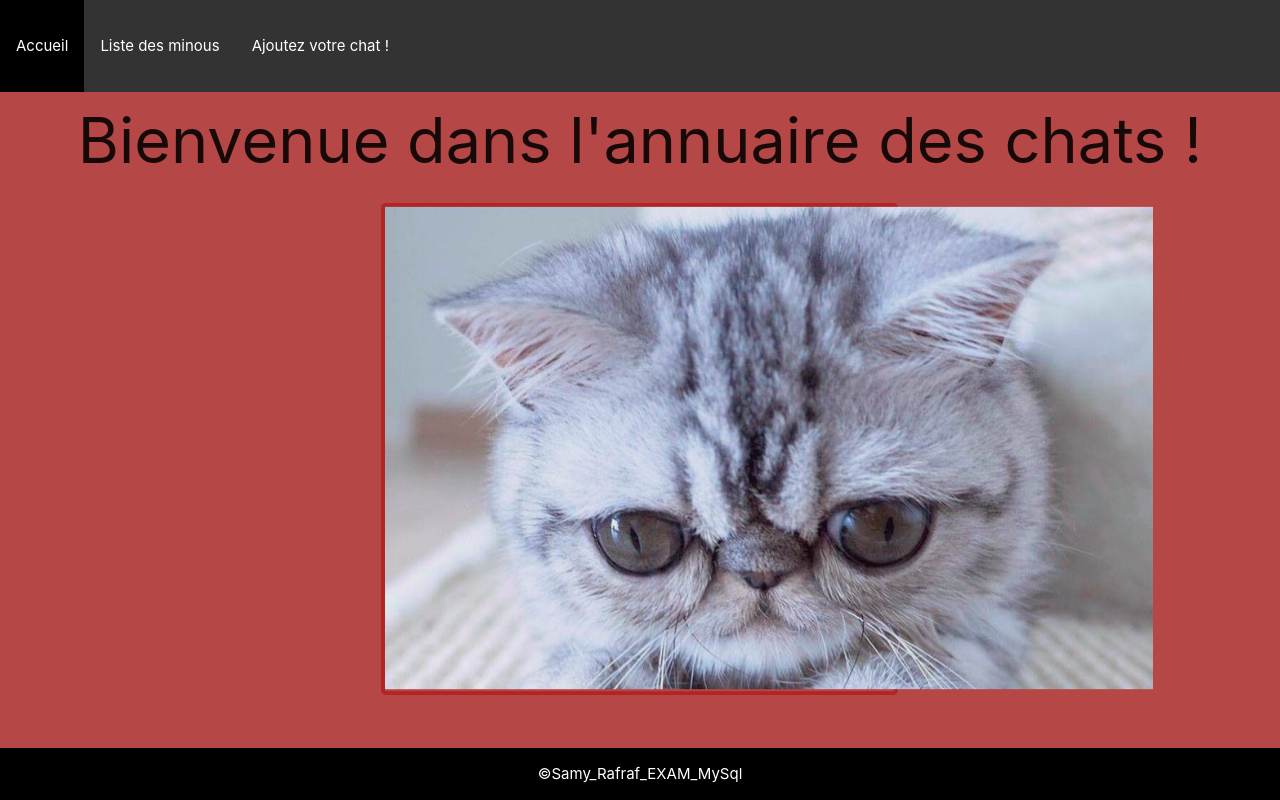
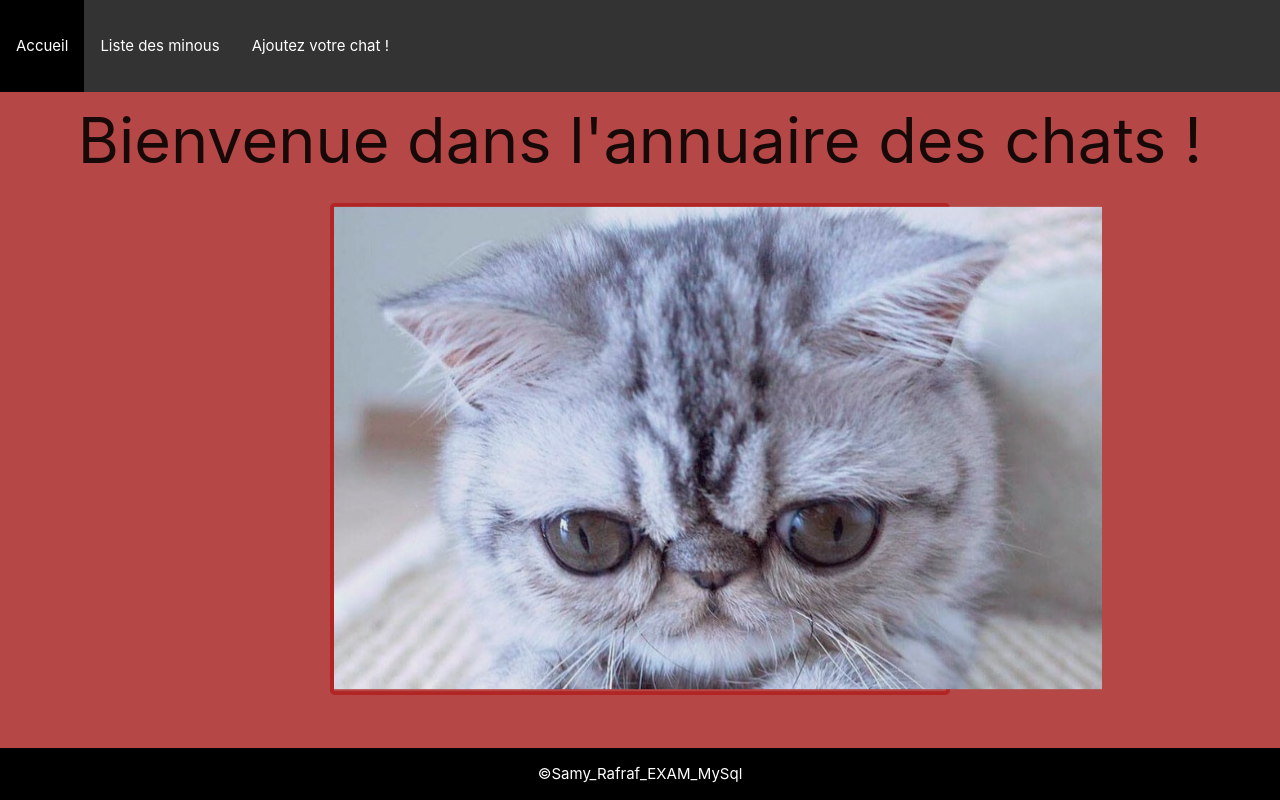
Before and after one commit to SamyZouzou/validation_DWM_SGBD, a PHP site: page / in a window 1280 px wide. Run offline with PHP 8.4, Linux system fonts and the light colour scheme.

Commit message:
Update main.css

```diff
--- a/css/main.css
+++ b/css/main.css
@@ -56,7 +56,7 @@ ul.topnav li.right {float: right;}
 
 .flip-in-hor-bottom {
   border: 4px solid rgb(177, 33, 33);
-  width: 40.4%;
+  width: 48.4%;
   height: 498px;
   margin: 0 auto;
   border-radius: 5px;
```
